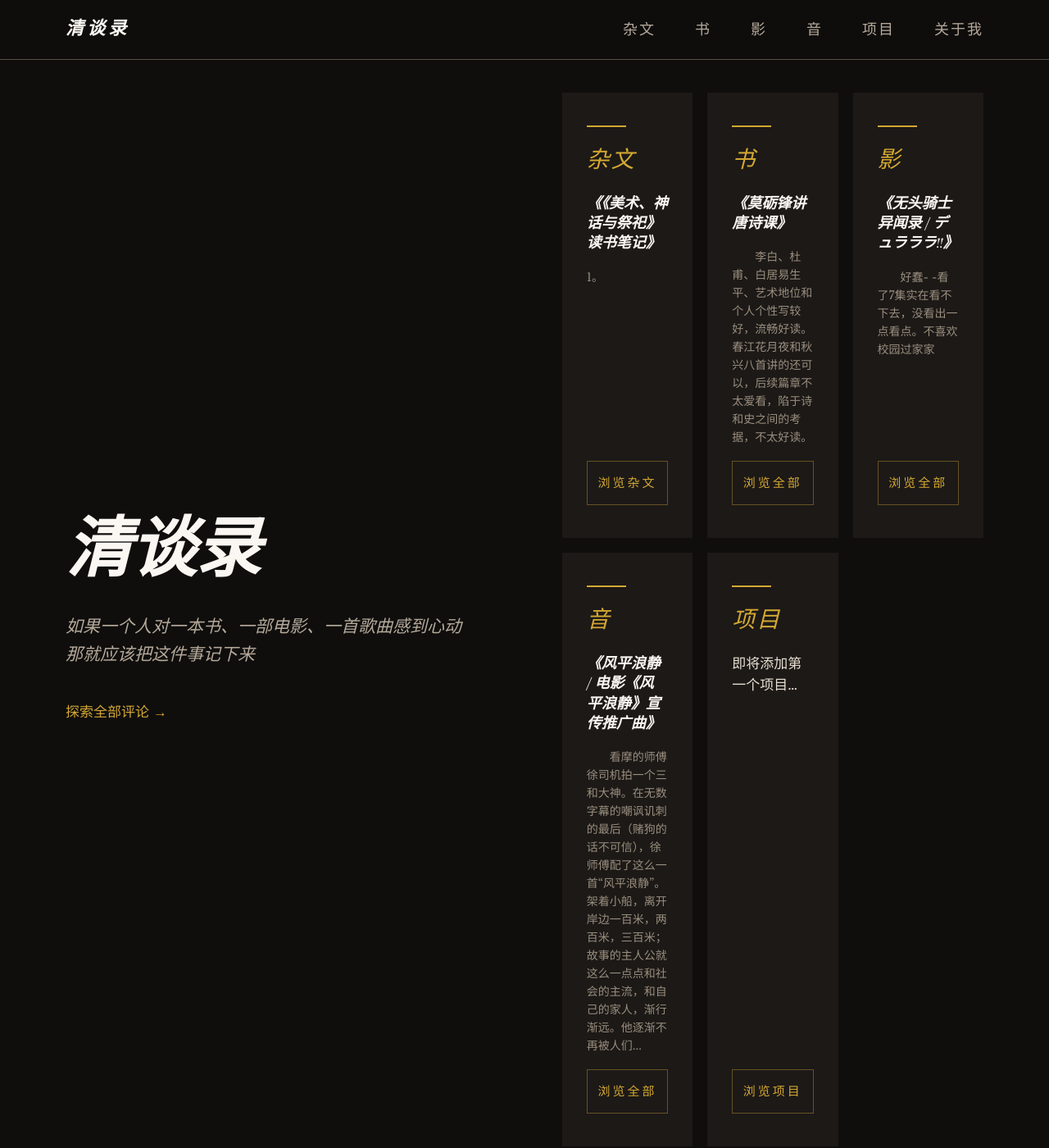
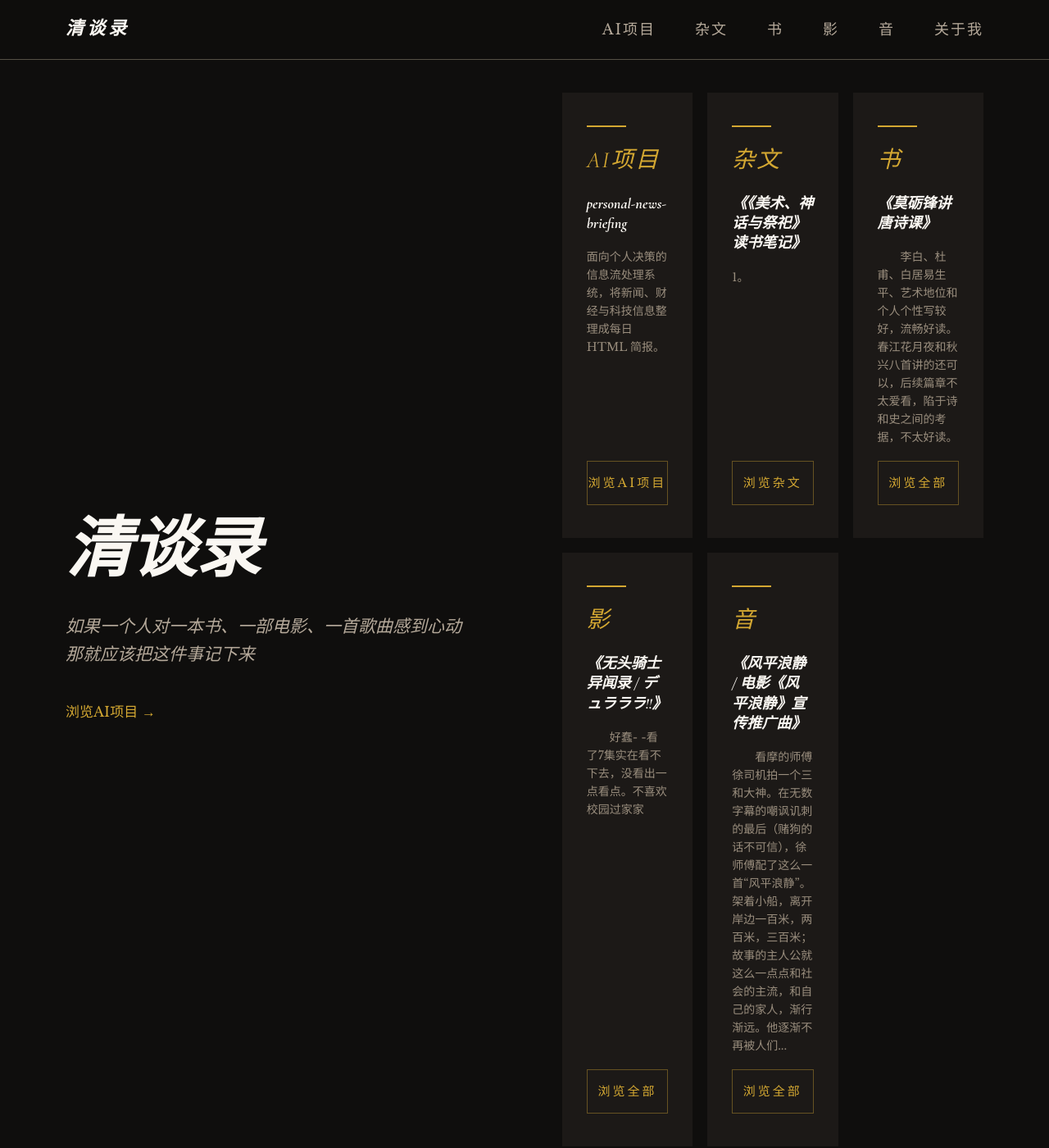
Before and after one commit to xyq414/xyq414.github.io, a Jekyll site: the page built from index.html, in a window 1280 px wide and 1400 px high. Shown: the whole window at 82% size. Built offline with Jekyll 4.4.1, drawn with Linux system fonts in a browser that asks for light colours.

Commit message:
Promote AI projects on homepage

```diff
--- a/_config.yml
+++ b/_config.yml
@@ -1,5 +1,5 @@
 title: 清谈录 · 书影音个人评论
-description: 杂文、书、影、音、项目。个人的视听读日记。
+description: AI项目、杂文、书、影、音。个人的视听读日记。
 baseurl: ""
 url: "https://xyq414.github.io"
 author: 清谈录
--- a/_layouts/default.html
+++ b/_layouts/default.html
@@ -7,7 +7,7 @@
   <link rel="preconnect" href="https://fonts.googleapis.com">
   <link rel="preconnect" href="https://fonts.gstatic.com" crossorigin>
   <link href="https://fonts.googleapis.com/css2?family=Cormorant+Garamond:ital,wght@0,400;0,700;1,400;1,700&family=Libre+Baskerville:ital,wght@0,400;0,700;1,400&display=swap" rel="stylesheet">
-  <link rel="stylesheet" href="{{ '/assets/css/style.css?v=20260709' | relative_url }}">
+  <link rel="stylesheet" href="{{ '/assets/css/style.css?v=20260710' | relative_url }}">
 </head>
 <body>
 
@@ -15,11 +15,11 @@
   <nav class="nav">
     <a href="{{ '/' | relative_url }}" class="nav-logo">清谈录</a>
     <div class="nav-links">
+      <a href="{{ '/projects/' | relative_url }}" {% if page.url contains '/projects/' %}class="active"{% endif %}>AI项目</a>
       <a href="{{ '/essays/' | relative_url }}" {% if page.category == '杂文' or page.url == '/essays/' %}class="active"{% endif %}>杂文</a>
       <a href="{{ '/books/' | relative_url }}" {% if page.category == '书' or page.url == '/books/' %}class="active"{% endif %}>书</a>
       <a href="{{ '/films/' | relative_url }}" {% if page.category == '影' or page.url == '/films/' %}class="active"{% endif %}>影</a>
       <a href="{{ '/music/' | relative_url }}" {% if page.category == '音' or page.url == '/music/' %}class="active"{% endif %}>音</a>
-      <a href="{{ '/projects/' | relative_url }}" {% if page.url == '/projects/' %}class="active"{% endif %}>项目</a>
       <a href="{{ '/about/' | relative_url }}" {% if page.url == '/about/' %}class="active"{% endif %}>关于我</a>
     </div>
   </nav>
@@ -34,16 +34,16 @@
     <div class="footer-main">
       <div class="footer-brand">
         <p class="footer-logo">清谈录</p>
-        <p class="footer-tagline">杂文 · 书 · 影 · 音 · 项目</p>
+        <p class="footer-tagline">AI项目 · 杂文 · 书 · 影 · 音</p>
       </div>
       <div class="footer-nav">
         <div class="footer-nav-col">
           <p class="footer-nav-title">浏览</p>
+          <a href="{{ '/projects/' | relative_url }}">AI项目</a>
           <a href="{{ '/essays/' | relative_url }}">杂文</a>
           <a href="{{ '/books/' | relative_url }}">书籍</a>
           <a href="{{ '/films/' | relative_url }}">影片</a>
           <a href="{{ '/music/' | relative_url }}">音乐</a>
-          <a href="{{ '/projects/' | relative_url }}">项目</a>
         </div>
         <div class="footer-nav-col">
           <p class="footer-nav-title">关于</p>
--- a/_layouts/project.html
+++ b/_layouts/project.html
@@ -28,5 +28,5 @@ layout: default
     </ul>
     {% endif %}
   </div>
-  <a href="{{ '/projects/' | relative_url }}" class="post-back">← 返回项目列表</a>
+  <a href="{{ '/projects/' | relative_url }}" class="post-back">← 返回AI项目列表</a>
 </article>
--- a/index.html
+++ b/index.html
@@ -8,7 +8,7 @@ title: 首页
     <h1 class="hero-headline">清谈录</h1>
     <p class="hero-subheadline">如果一个人对一本书、一部电影、一首歌曲感到心动<br>那就应该把这件事记下来</p>
     <div class="hero-cta">
-      <a href="{{ '/books/' | relative_url }}" class="cta-link">探索全部评论 →</a>
+      <a href="{{ '/projects/' | relative_url }}" class="cta-link">浏览AI项目 →</a>
     </div>
   </div>
   <div class="hero-right">
@@ -16,7 +16,20 @@ title: 首页
     {% assign latest_book = site.data.books | first %}
     {% assign latest_film = site.data.films | first %}
     {% assign latest_music = site.data.music | first %}
-    {% assign latest_project = site.categories['项目'] | first %}
+    {% assign sorted_projects = site.projects | sort: 'order' %}
+    {% assign featured_project = sorted_projects | first %}
+    <!-- AI项目 -->
+    <div class="hero-card">
+      <div class="hero-card-gold-rule"></div>
+      <span class="hero-card-cat">AI项目</span>
+      {% if featured_project %}
+      <p class="hero-card-review-title">{{ featured_project.title }}</p>
+      <p class="hero-card-review">{{ featured_project.summary | truncate: 120 }}</p>
+      {% else %}
+      <p class="hero-card-excerpt">这里记录我用 AI agent、自动化脚本和个人工作流构建的AI项目。</p>
+      {% endif %}
+      <a href="{{ '/projects/' | relative_url }}" class="hero-card-btn">浏览AI项目</a>
+    </div>
     <!-- 杂文 -->
     <div class="hero-card">
       <div class="hero-card-gold-rule"></div>
@@ -65,12 +78,5 @@ title: 首页
       {% endif %}
       <a href="{{ '/music/' | relative_url }}" class="hero-card-btn">浏览全部</a>
     </div>
-    <!-- 项目 -->
-    <div class="hero-card">
-      <div class="hero-card-gold-rule"></div>
-      <span class="hero-card-cat">项目</span>
-      <p class="hero-card-excerpt">{% if latest_project %}{{ latest_project.excerpt | strip_html | truncate: 36 }}{% else %}即将添加第一个项目…{% endif %}</p>
-      <a href="{{ '/projects/' | relative_url }}" class="hero-card-btn">浏览项目</a>
-    </div>
   </div>
 </section>
```
Also changed, not shown: projects.md (+5 -5 lines).
